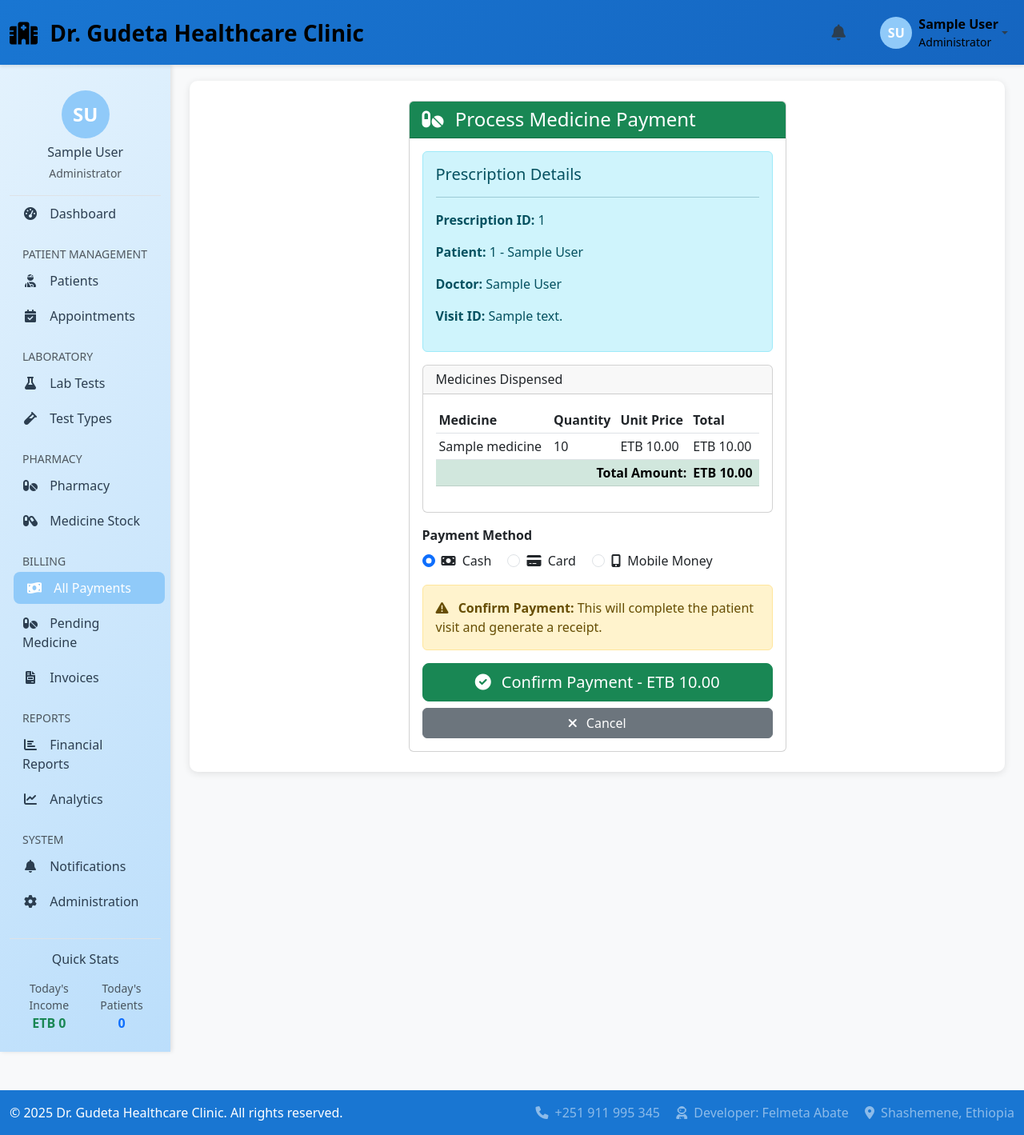
After one commit to mdmtoolpro/patient_management_system, a Django app: page /billing/medicine/1/ in a window 1280 px wide. The commit adds this page. Shown: the whole page at 80% size. Run offline with Django 5.2, Linux system fonts and the light colour scheme; a user stored in the database is signed in; tables that the repository leaves empty hold one stand-in row (values such as "Sample post"); data that the repository does not hold is empty.

Commit message:
another update

```diff
--- a/billing/urls.py
+++ b/billing/urls.py
@@ -3,7 +3,8 @@ from . import views
 
 urlpatterns = [
     path('', views.payment_list, name='payment_list'),
-    path('<str:payment_id>/', views.payment_detail, name='payment_detail'),
     path('lab/<str:request_id>/', views.process_lab_payment, name='process_lab_payment'),
     path('medicine/<str:prescription_id>/', views.process_medicine_payment, name='process_medicine_payment'),
+    path('pending-medicine/', views.pending_medicine_payments, name='pending_medicine_payments'),
+    path('<str:payment_id>/', views.payment_detail, name='payment_detail'),
 ]
--- a/billing/views.py
+++ b/billing/views.py
@@ -112,54 +112,76 @@ def assign_lab_request(request, request_id):
     return render(request, 'billing/assign_request.html', context)
 
 @login_required
+def pending_medicine_payments(request):
+    """View for pending medicine payments"""
+    if request.user.role not in ['CASHIER', 'RECEPTIONIST', 'ADMIN']:
+        messages.error(request, "You don't have permission to view pending payments.")
+        return redirect('dashboard')
+
+    # Get prescriptions that are ready but not paid
+    pending_prescriptions = Prescription.objects.filter(
+        status=Prescription.Status.READY
+    ).select_related('visit', 'visit__patient', 'prescribed_by')
+
+    context = {
+        'pending_prescriptions': pending_prescriptions,
+        'title': 'Pending Medicine Payments'
+    }
+    return render(request, 'billing/pending_medicine_payments.html', context)
+
+@login_required
 def process_medicine_payment(request, prescription_id):
+    """Process payment for dispensed medicines"""
     prescription = get_object_or_404(Prescription, prescription_id=prescription_id)
 
     if request.user.role not in ['CASHIER', 'RECEPTIONIST', 'ADMIN']:
         messages.error(request, "You don't have permission to process payments.")
         return redirect('dashboard')
 
+    # Check if payment already exists and is completed
+    existing_payment = Payment.objects.filter(
+        prescription=prescription,
+        payment_type=Payment.PaymentType.MEDICINE,
+        status=Payment.Status.COMPLETED
+    ).first()
+
+    if existing_payment:
+        messages.info(request, 'Payment for this prescription has already been processed.')
+        return redirect('payment_detail', payment_id=existing_payment.payment_id)
+
     if request.method == 'POST':
-        form = MedicinePaymentForm(request.POST)
-        if form.is_valid():
-            try:
-                with transaction.atomic():
-                    # Create payment
-                    payment = Payment(
-                        payment_id=f"PAY{timezone.now().strftime('%y%m%d')}{random.randint(1000, 9999)}",
-                        patient=prescription.visit.patient,
-                        visit=prescription.visit,
-                        payment_type=Payment.PaymentType.MEDICINE,
-                        payment_method=form.cleaned_data['payment_method'],
-                        amount=prescription.total_cost,
-                        prescription=prescription,
-                        processed_by=request.user,
-                        notes=form.cleaned_data['notes'],
-                        status=Payment.Status.COMPLETED,
-                        completed_at=timezone.now(),
-                        receipt_number=f"RCP{timezone.now().strftime('%y%m%d')}{random.randint(1000, 9999)}"
-                    )
-                    payment.save()
+        payment_method = request.POST.get('payment_method', 'CASH')
 
-                    # Update prescription status
-                    prescription.status = Prescription.Status.DISPENSED
-                    prescription.dispensed_at = timezone.now()
-                    prescription.save()
+        try:
+            with transaction.atomic():
+                # Create payment
+                payment = Payment(
+                    payment_id=f"PAY{timezone.now().strftime('%y%m%d')}{random.randint(1000, 9999)}",
+                    patient=prescription.visit.patient,
+                    visit=prescription.visit,
+                    payment_type=Payment.PaymentType.MEDICINE,
+                    payment_method=payment_method,
+                    amount=prescription.total_cost,
+                    prescription=prescription,
+                    processed_by=request.user,
+                    status=Payment.Status.COMPLETED,
+                    completed_at=timezone.now(),
+                    receipt_number=f"RCP{timezone.now().strftime('%y%m%d')}{random.randint(1000, 9999)}"
+                )
+                payment.save()
 
-                    # Update visit status
-                    prescription.visit.status = Visit.Status.MEDICINE_DISPENSED
-                    prescription.visit.save()
+                # Update visit status to completed
+                prescription.visit.status = 'COMPLETED'
+                prescription.visit.completion_time = timezone.now()
+                prescription.visit.save()
 
-                    messages.success(request, f'Payment of {prescription.total_cost} ETB processed successfully. Medicines dispensed.')
-                    return redirect('payment_detail', payment_id=payment.payment_id)
+                messages.success(request, f'Medicine payment of {prescription.total_cost} ETB processed successfully. Visit completed.')
+                return redirect('payment_detail', payment_id=payment.payment_id)
 
-            except Exception as e:
-                messages.error(request, f'Error processing payment: {str(e)}')
-    else:
-        form = MedicinePaymentForm()
+        except Exception as e:
+            messages.error(request, f'Error processing payment: {str(e)}')
 
     context = {
-        'form': form,
         'prescription': prescription,
     }
     return render(request, 'billing/process_medicine_payment.html', context)
@@ -168,6 +190,7 @@ def process_medicine_payment(request, prescription_id):
 def payment_list(request):
     form = PaymentSearchForm(request.GET or None)
     payments = Payment.objects.all().order_by('-created_at')
+
     if form.is_valid():
         if form.cleaned_data['patient_id']:
             payments = payments.filter(patient__patient_id__icontains=form.cleaned_data['patient_id'])
@@ -178,21 +201,26 @@ def payment_list(request):
         if form.cleaned_data['date_to']:
             payments = payments.filter(created_at__date__lte=form.cleaned_data['date_to'])
 
-    total_pending = 0
-    pay_pending = Payment.objects.filter(status='PENDING').values_list('amount', flat=True)
-    for total_pend in pay_pending:
-        total_pending = total_pending + total_pend
-    total_paid = 0
+    # Calculate totals
+    total_completed = payments.filter(status=Payment.Status.COMPLETED).aggregate(
+        total=Sum('amount')
+    )['total'] or 0
 
-    pay_complete = Payment.objects.filter(status='COMPLETED').values_list('amount', flat=True)
-    for total_complete in pay_complete:
-        total_paid = total_paid + total_complete
+    total_pending = payments.filter(status=Payment.Status.PENDING).aggregate(
+        total=Sum('amount')
+    )['total'] or 0
+
+    # Get pending prescriptions count for the badge
+    pending_prescriptions_count = Prescription.objects.filter(
+        status=Prescription.Status.READY
+    ).count()
 
     context = {
         'payments': payments,
         'form': form,
-        'total_paid': total_paid,
+        'total_paid': total_completed,
         'total_pending': total_pending,
+        'pending_prescriptions_count': pending_prescriptions_count,
     }
     return render(request, 'billing/payment_list.html', context)
 
--- a/core/context_processors.py
+++ b/core/context_processors.py
@@ -1,41 +1,46 @@
-from django.db.models import Count
-from core.models import Notification
+from .models import Notification
+from laboratory.models import LabTestRequest
+from pharmacy.models import Prescription
 
 def clinic_info(request):
     """Provide clinic information to all templates"""
     unread_count = 0
     pending_lab_payments = 0
+    pending_medicine_payments_count = 0
     pending_prescriptions = 0
 
     # Calculate statistics if user is authenticated
     if request.user.is_authenticated:
         try:
-            # Unread notifications count
             unread_count = Notification.objects.filter(
                 recipient=request.user,
                 is_read=False
             ).count()
 
             # Role-based counts for sidebar badges
-            if hasattr(request.user, 'role'):
-                from laboratory.models import LabTestRequest
-                from pharmacy.models import Prescription
+            if request.user.role in ['CASHIER', 'RECEPTIONIST', 'ADMIN']:
+                pending_lab_payments = LabTestRequest.objects.filter(
+                    status=LabTestRequest.Status.PAYMENT_PENDING
+                ).count()
 
-                if request.user.role in ['CASHIER', 'RECEPTIONIST', 'ADMIN']:
-                    pending_lab_payments = LabTestRequest.objects.filter(
-                        status='PAYMENT_PENDING'
-                    ).count()
+                # Count pending medicine payments
+                pending_medicine_payments_count = Prescription.objects.filter(
+                    status=Prescription.Status.DISPENSED
+                ).exclude(
+                    visit__payment__payment_type='MEDICINE',
+                    visit__payment__status='COMPLETED'
+                ).count()
 
-                if request.user.role in ['PHARMACIST', 'ADMIN']:
-                    pending_prescriptions = Prescription.objects.filter(
-                        status='PENDING'
-                    ).count()
+            if request.user.role in ['PHARMACIST', 'ADMIN']:
+                pending_prescriptions = Prescription.objects.filter(
+                    status=Prescription.Status.PENDING
+                ).count()
 
-        except Exception as e:
+        except:
             # If models aren't ready yet (during initial setup)
-            print(f"Context processor error: {e}")
             unread_count = 0
             pending_lab_payments = 0
+            pending_medicine_payments_count = 0
             pending_prescriptions = 0
 
     return {
@@ -46,5 +51,6 @@ def clinic_info(request):
         'registration_fee': 50.00,
         'unread_notifications_count': unread_count,
         'pending_lab_payments': pending_lab_payments,
+        'pending_medicine_payments_count': pending_medicine_payments_count,
         'pending_prescriptions': pending_prescriptions,
     }
--- /dev/null
+++ b/templates/billing/process_medicine_payment.html
@@ -0,0 +1,111 @@
+{% extends 'base.html' %}
+
+{% block title %}Process Medicine Payment - {{ clinic_name }}{% endblock %}
+
+{% block content %}
+<div class="row justify-content-center">
+    <div class="col-md-6">
+        <div class="card">
+            <div class="card-header bg-success text-white">
+                <h4 class="mb-0">
+                    <i class="fas fa-pills me-2"></i>
+                    Process Medicine Payment
+                </h4>
+            </div>
+            <div class="card-body">
+                <!-- Prescription Information -->
+                <div class="alert alert-info">
+                    <h5 class="alert-heading">Prescription Details</h5>
+                    <hr>
+                    <p><strong>Prescription ID:</strong> {{ prescription.prescription_id }}</p>
+                    <p><strong>Patient:</strong> {{ prescription.visit.patient }}</p>
+                    <p><strong>Doctor:</strong> {{ prescription.prescribed_by.get_full_name }}</p>
+                    <p><strong>Visit ID:</strong> {{ prescription.visit.visit_id }}</p>
+                </div>
+
+                <!-- Medicine Details -->
+                <div class="card mb-3">
+                    <div class="card-header">
+                        <h6 class="mb-0">Medicines Dispensed</h6>
+                    </div>
+                    <div class="card-body">
+                        <div class="table-responsive">
+                            <table class="table table-sm">
+                                <thead>
+                                    <tr>
+                                        <th>Medicine</th>
+                                        <th>Quantity</th>
+                                        <th>Unit Price</th>
+                                        <th>Total</th>
+                                    </tr>
+                                </thead>
+                                <tbody>
+                                    {% for item in prescription.items.all %}
+                                    <tr>
+                                        <td>{{ item.medicine.name }}</td>
+                                        <td>{{ item.quantity }}</td>
+                                        <td>ETB {{ item.unit_price|floatformat:2 }}</td>
+                                        <td>ETB {{ item.total_price|floatformat:2 }}</td>
+                                    </tr>
+                                    {% endfor %}
+                                </tbody>
+                                <tfoot>
+                                    <tr class="table-success">
+                                        <td colspan="3" class="text-end"><strong>Total Amount:</strong></td>
+                                        <td><strong>ETB {{ prescription.total_cost|floatformat:2 }}</strong></td>
+                                    </tr>
+                                </tfoot>
+                            </table>
+                        </div>
+                    </div>
+                </div>
+
+                <!-- Payment Form -->
+                <form method="post">
+                    {% csrf_token %}
+
+                    <div class="mb-3">
+                        <label class="form-label"><strong>Payment Method</strong></label>
+                        <div>
+                            <div class="form-check form-check-inline">
+                                <input class="form-check-input" type="radio" name="payment_method" id="cash" value="CASH" checked>
+                                <label class="form-check-label" for="cash">
+                                    <i class="fas fa-money-bill me-1"></i> Cash
+                                </label>
+                            </div>
+                            <div class="form-check form-check-inline">
+                                <input class="form-check-input" type="radio" name="payment_method" id="card" value="CARD">
+                                <label class="form-check-label" for="card">
+                                    <i class="fas fa-credit-card me-1"></i> Card
+                                </label>
+                            </div>
+                            <div class="form-check form-check-inline">
+                                <input class="form-check-input" type="radio" name="payment_method" id="mobile" value="MOBILE">
+                                <label class="form-check-label" for="mobile">
+                                    <i class="fas fa-mobile-alt me-1"></i> Mobile Money
+                                </label>
+                            </div>
+                        </div>
+                    </div>
+
+                    <div class="alert alert-warning">
+                        <i class="fas fa-exclamation-triangle me-2"></i>
+                        <strong>Confirm Payment:</strong> This will complete the patient visit and generate a receipt.
+                    </div>
+
+                    <div class="d-grid gap-2">
+                        <button type="submit" class="btn btn-success btn-lg">
+                            <i class="fas fa-check-circle me-2"></i>
+                            Confirm Payment - ETB {{ prescription.total_cost|floatformat:2 }}
+                        </button>
+                        <a href="{% url 'pending_medicine_payments' %}" class="btn btn-secondary">
+                            <i class="fas fa-times me-2"></i>
+                            Cancel
+                        </a>
+                    </div>
+                </form>
+            </div>
+        </div>
+    </div>
+</div>
+{% endblock %}
--- a/templates/includes/sidebar.html
+++ b/templates/includes/sidebar.html
@@ -94,7 +94,17 @@
                     <a class="nav-link {% if 'payment' in request.resolver_match.url_name %}active{% endif %}"
                        href="{% url 'payment_list' %}">
                         <i class="fas fa-money-bill-wave"></i>
-                        Payments
+                        All Payments
+                    </a>
+                </li>
+                <li class="nav-item">
+                    <a class="nav-link {% if 'pending_medicine_payments' in request.resolver_match.url_name %}active{% endif %}"
+                       href="{% url 'pending_medicine_payments' %}">
+                        <i class="fas fa-pills"></i>
+                        Pending Medicine
+                        {% if pending_prescriptions_count > 0 %}
+                        <span class="badge bg-warning float-end">{{ pending_prescriptions_count }}</span>
+                        {% endif %}
                     </a>
                 </li>
                 <li class="nav-item">
```
Also changed, not shown: pharmacy/models.py (+24 -1 lines), pharmacy/views.py (+42 -16 lines), templates/billing/payment_list.html (+8 -0 lines), templates/billing/pending_medicine_payments.html (added, +105 -0 lines), templates/pharmacy/dashboard.html (+49 -60 lines).
